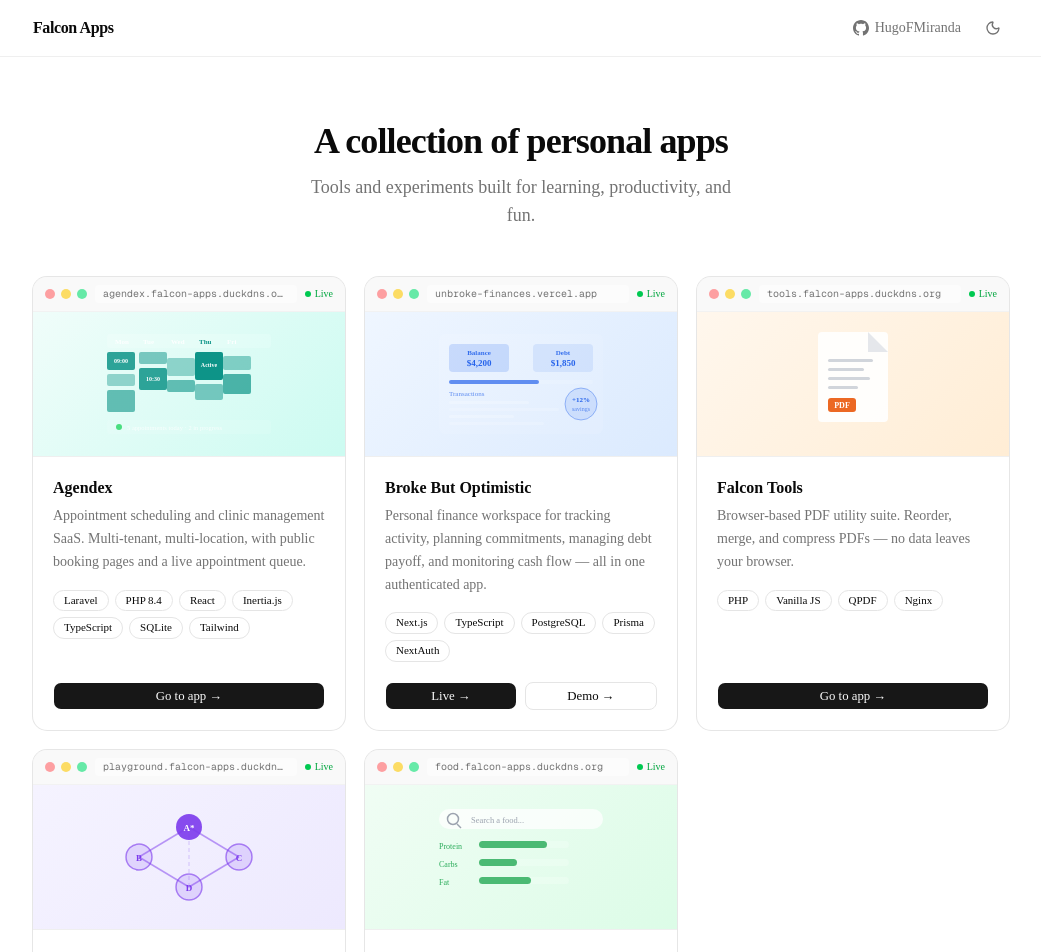
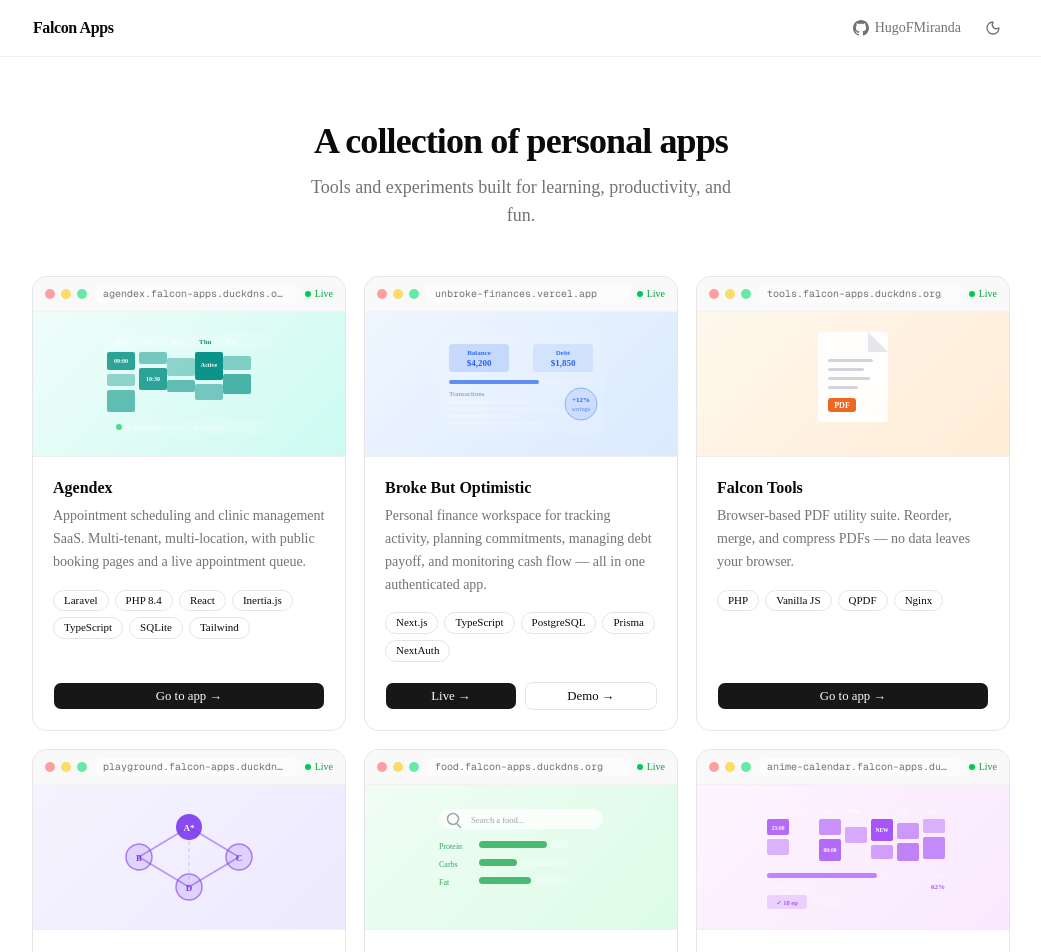
Before and after one commit to HugoFMiranda/falcon-apps-hub-page, a Next.js app: page / in a window 1280 px wide. Shown: the top 952 px of the page, without its empty margins (119-1160 px from the left). Built offline with nearby package versions, Linux system fonts and the light colour scheme.

Commit message:
feat: add AniCal app card with anime calendar mockup

```diff
--- a/app/page.tsx
+++ b/app/page.tsx
@@ -117,6 +117,21 @@
       accent: "#16a34a",
     },
   },
+  {
+    id: "anime-calendar",
+    name: "AniCal",
+    url: "anime-calendar.falcon-apps.duckdns.org",
+    href: "https://anime-calendar.falcon-apps.duckdns.org",
+    hosted: true,
+    description:
+      "Track your seasonal anime lineup with a weekly calendar view. See airing schedules, mark episodes watched, and never lose track of the current season.",
+    tags: ["Laravel", "PHP 8.4", "React", "Inertia.js", "TypeScript", "SQLite", "Tailwind"],
+    colors: {
+      bgLight: "linear-gradient(135deg, #fdf4ff 0%, #fae8ff 100%)",
+      bgDark: "linear-gradient(135deg, #2e1065 0%, #4a044e 100%)",
+      accent: "#a855f7",
+    },
+  },
 ];
 
 function AppMockup({ id, accent }: { id: string; accent: string }) {
@@ -228,6 +243,42 @@
         <circle cx="160" cy="80" r="16" fill={accent} fillOpacity="0.12" stroke={accent} strokeWidth="1" strokeOpacity="0.4" />
         <text x="160" y="78" textAnchor="middle" fill={accent} fontSize="7" fontWeight="600">+12%</text>
         <text x="160" y="87" textAnchor="middle" fill={accent} fontSize="6" fillOpacity="0.7">savings</text>
+      </svg>
+    );
+  }
+
+  if (id === "anime-calendar") {
+    return (
+      <svg viewBox="0 0 200 120" className="w-full h-full" aria-hidden>
+        {/* Week header */}
+        {["Mon","Tue","Wed","Thu","Fri","Sat","Sun"].map((d, i) => (
+          <text key={d} x={16 + i * 26} y="16" fill="white" fontSize="6.5" fontWeight="600" fillOpacity={i === 3 ? 1 : 0.5}>{d}</text>
+        ))}
+        {/* Shows as colored blocks */}
+        <rect x="14" y="22" width="22" height="16" rx="2" fill={accent} fillOpacity="0.85" />
+        <text x="25" y="33" textAnchor="middle" fill="white" fontSize="5.5" fontWeight="600">23:00</text>
+        <rect x="14" y="42" width="22" height="16" rx="2" fill={accent} fillOpacity="0.4" />
+        <rect x="66" y="22" width="22" height="16" rx="2" fill={accent} fillOpacity="0.6" />
+        <rect x="66" y="42" width="22" height="22" rx="2" fill={accent} fillOpacity="0.85" />
+        <text x="77" y="55" textAnchor="middle" fill="white" fontSize="5.5" fontWeight="600">00:00</text>
+        <rect x="92" y="30" width="22" height="16" rx="2" fill={accent} fillOpacity="0.45" />
+        <rect x="118" y="22" width="22" height="22" rx="2" fill={accent} />
+        <text x="129" y="35" textAnchor="middle" fill="white" fontSize="5.5" fontWeight="700">NEW</text>
+        <rect x="118" y="48" width="22" height="14" rx="2" fill={accent} fillOpacity="0.5" />
+        <rect x="144" y="26" width="22" height="16" rx="2" fill={accent} fillOpacity="0.55" />
+        <rect x="144" y="46" width="22" height="18" rx="2" fill={accent} fillOpacity="0.7" />
+        <rect x="170" y="22" width="22" height="14" rx="2" fill={accent} fillOpacity="0.4" />
+        <rect x="170" y="40" width="22" height="22" rx="2" fill={accent} fillOpacity="0.65" />
+        {/* Progress bar */}
+        <rect x="14" y="76" width="178" height="5" rx="2.5" fill="white" fillOpacity="0.12" />
+        <rect x="14" y="76" width="110" height="5" rx="2.5" fill={accent} fillOpacity="0.7" />
+        <text x="14" y="92" fill="white" fontSize="7" fillOpacity="0.6">Season progress</text>
+        <text x="192" y="92" textAnchor="end" fill={accent} fontSize="7" fontWeight="600">62%</text>
+        {/* Watched badge */}
+        <rect x="14" y="98" width="40" height="14" rx="3" fill={accent} fillOpacity="0.2" />
+        <text x="34" y="108" textAnchor="middle" fill={accent} fontSize="6.5" fontWeight="600">✓ 18 ep</text>
+        <rect x="58" y="98" width="40" height="14" rx="3" fill="white" fillOpacity="0.08" />
+        <text x="78" y="108" textAnchor="middle" fill="white" fontSize="6.5" fillOpacity="0.5">11 left</text>
       </svg>
     );
   }
@@ -425,7 +476,10 @@
                   </div>
                   {app.hosted ? (
                     <span className="shrink-0 inline-flex items-center gap-1 text-[10px] font-medium text-green-600 dark:text-green-400">
-                      <span className="size-1.5 rounded-full bg-green-500 inline-block" />
+                      <span className="relative flex size-1.5">
+                        <span className="animate-ping absolute inline-flex h-full w-full rounded-full bg-green-500 opacity-75" />
+                        <span className="relative inline-flex size-1.5 rounded-full bg-green-500" />
+                      </span>
                       Live
                     </span>
                   ) : (
```
